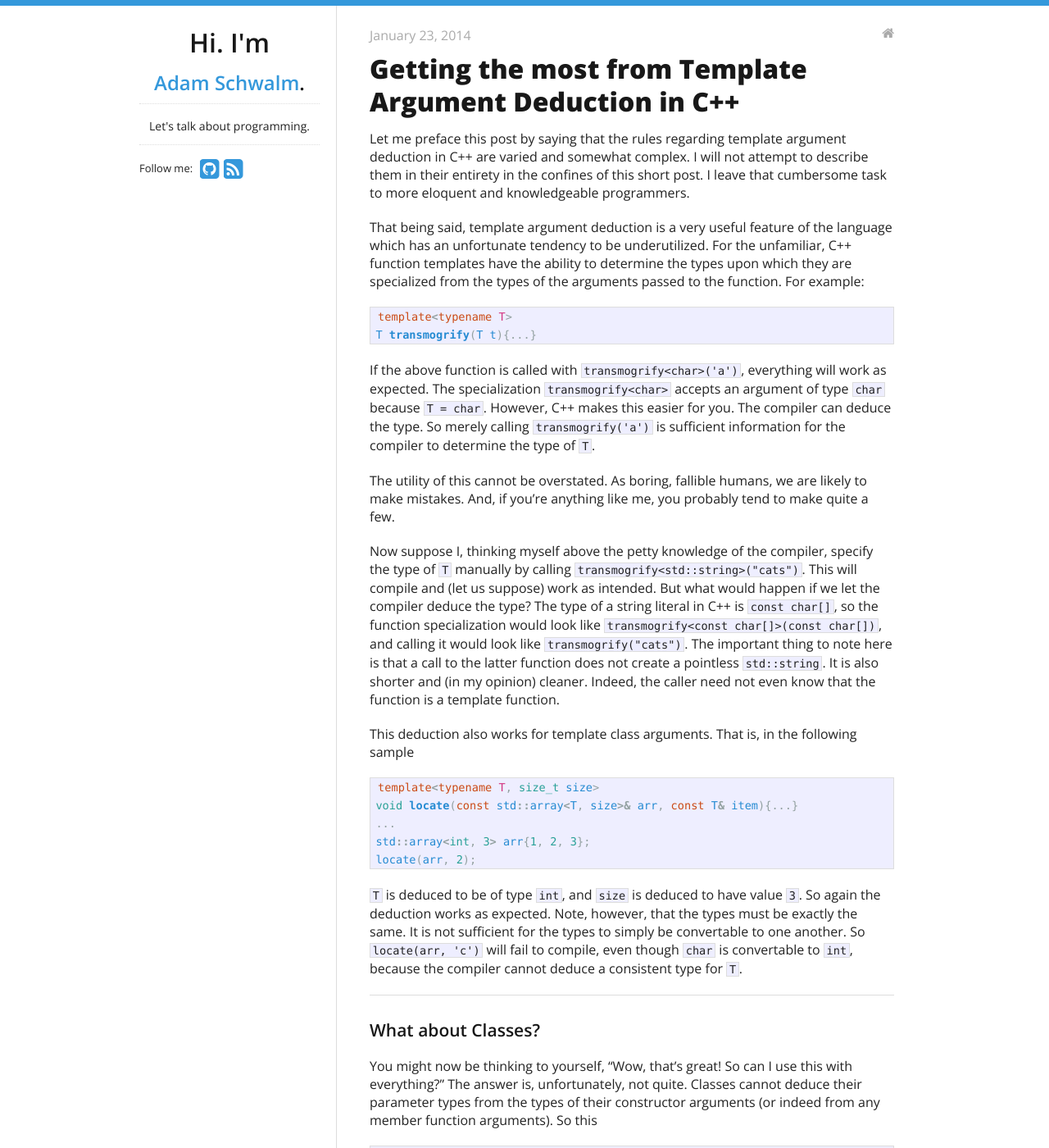
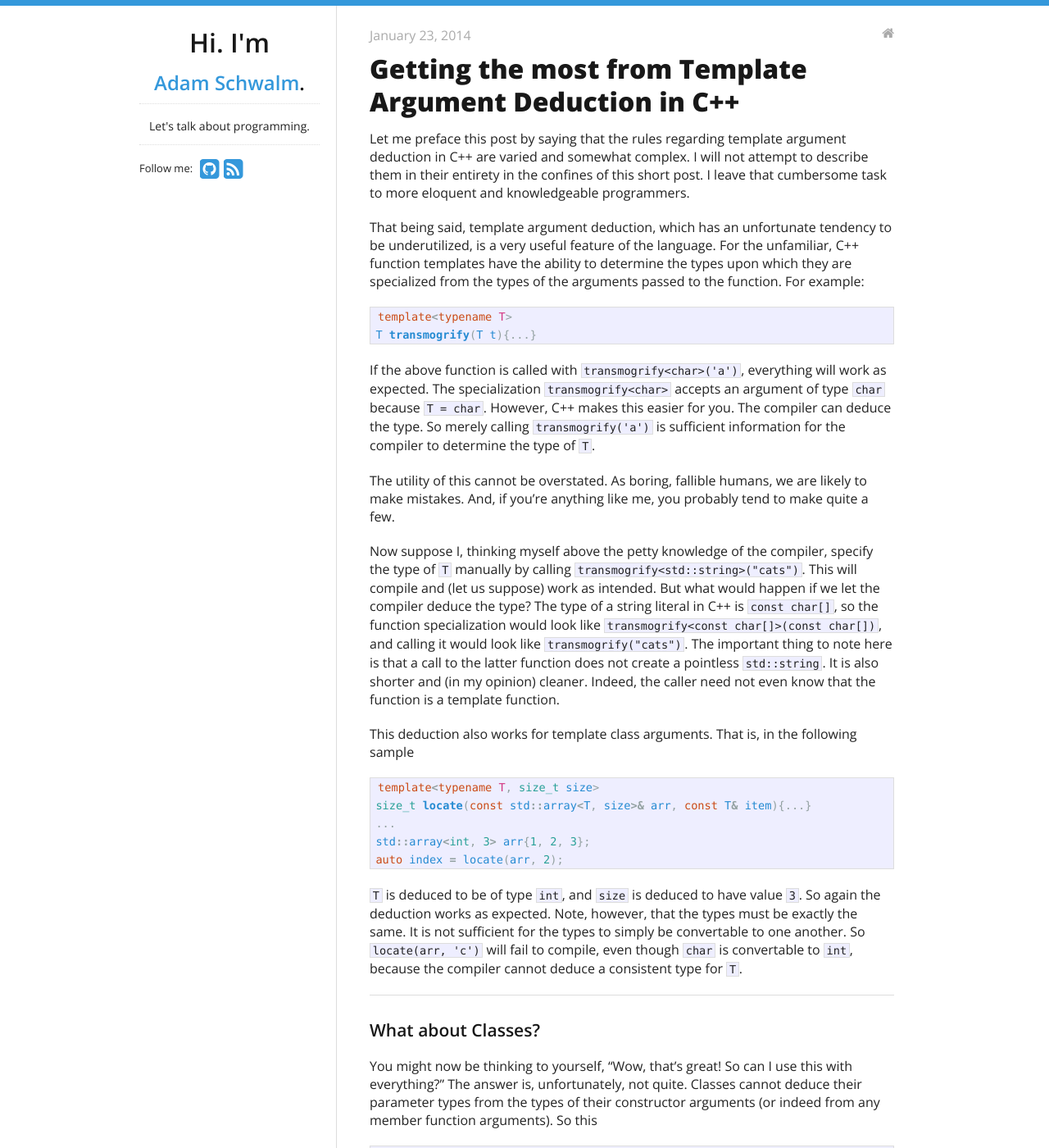
Before and after one commit to ALSchwalm/ALSchwalm.github.io, a Jekyll site: the page built from blog/_posts/2014-01-23-Template-argument-deduction-CPP.md, in a window 1280 px wide and 1400 px high. Shown: the whole window at 82% size. Built offline with Jekyll 4.4.1, drawn with Linux system fonts in a browser that asks for light colours; nearby versions of some CDN libraries.

Commit message:
Minor fix

```diff
--- a/blog/_posts/2014-01-23-Template-argument-deduction-CPP.md
+++ b/blog/_posts/2014-01-23-Template-argument-deduction-CPP.md
@@ -10,8 +10,8 @@ deduction in C++ are varied and somewhat complex. I will not attempt to describe
 them in their entirety in the confines of this short post. I leave that cumbersome
 task to more eloquent and knowledgeable programmers.
 
-That being said, template argument deduction is a very useful feature of the language
-which has an unfortunate tendency to be underutilized. For the unfamiliar,
+That being said, template argument deduction, which has an unfortunate tendency to
+be underutilized, is a very useful feature of the language. For the unfamiliar,
 C++ function templates have the ability to determine the types upon which they are
 specialized from the types of the arguments passed to the function. For example:
 
@@ -48,10 +48,10 @@ sample
 {% highlight c++ %}
 
 template<typename T, size_t size>
-void locate(const std::array<T, size>& arr, const T& item){...}
+size_t locate(const std::array<T, size>& arr, const T& item){...}
 ...
 std::array<int, 3> arr{1, 2, 3};
-locate(arr, 2);
+auto index = locate(arr, 2);
 
 {% endhighlight %}
 
```
